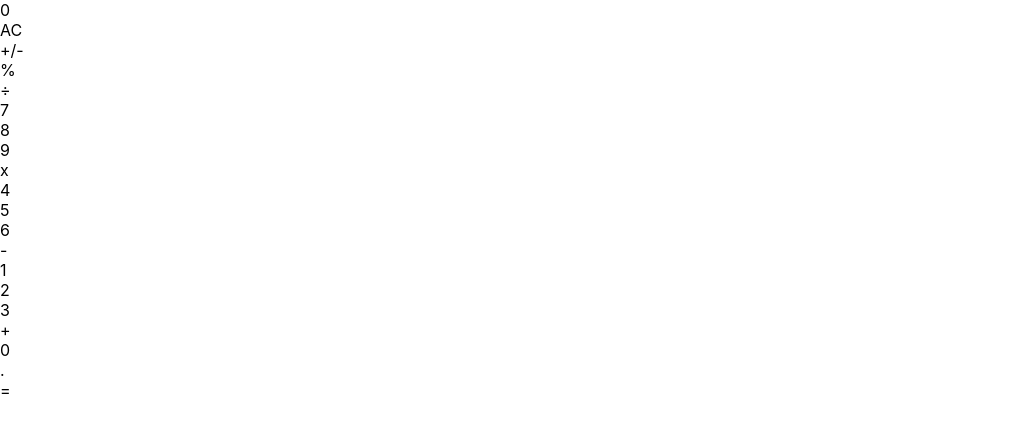
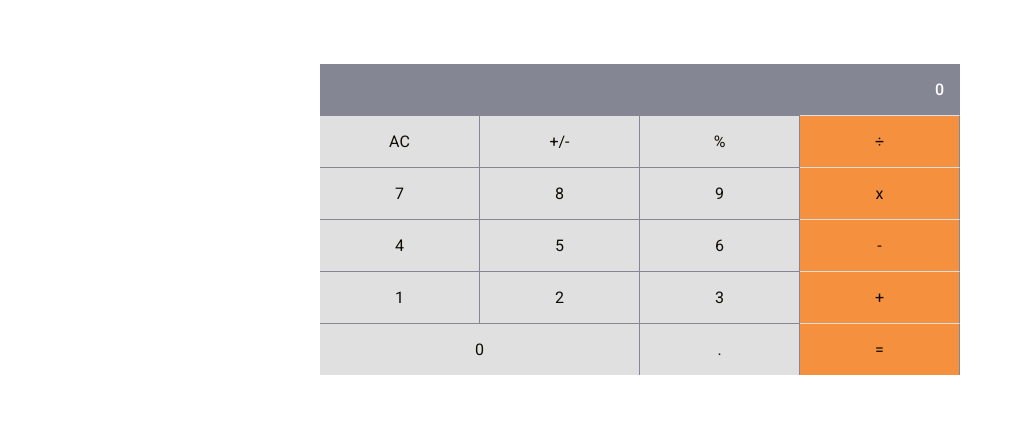
Before and after one commit to studiosnabeel/Math-Magician, a React (Create React App) app: page / in a window 1280 px wide. Shown: the top 432 px of the page, without its empty margins (0-1023 px from the left). Built offline with nearby package versions, Linux system fonts and the light colour scheme.

Commit message:
Add css style to calculator

```diff
--- a/src/index.css
+++ b/src/index.css
@@ -1,27 +1,67 @@
-body {
+@import url('https://fonts.googleapis.com/css2?family=Baloo+Bhai+2:wght@500;700&family=Lato:ital,wght@0,400;0,700;1,300;1,700&family=Roboto:wght@100;300;400;500;700;900&display=swap');
+
+* {
+  box-sizing: border-box;
   margin: 0;
-  font-family:
-    -apple-system,
-    BlinkMacSystemFont,
-    'Segoe UI',
-    'Roboto',
-    'Oxygen',
-    'Ubuntu',
-    'Cantarell',
-    'Fira Sans',
-    'Droid Sans',
-    'Helvetica Neue',
-    sans-serif;
-  -webkit-font-smoothing: antialiased;
-  -moz-osx-font-smoothing: grayscale;
+  padding: 0;
+  border: 0;
+  font-family: 'Roboto', sans-serif;
 }
 
-code {
-  font-family:
-    source-code-pro,
-    Menlo,
-    Monaco,
-    Consolas,
-    'Courier New',
-    monospace;
+:root {
+  --orange: #f5913e;
+  --lightgrey: rgb(224 224 224);
+  --darkgrey: rgb(133 134 147);
+  --midgrey: rgb(174, 174, 174);
+  --black: rgb(16 11 4);
 }
+
+.folder {
+  color: var(--black);
+}
+
+.Calculator {
+  background-color: var(--lightgrey);
+  width: 50%;
+  margin: 5% auto;
+}
+
+.row {
+  display: flex;
+  justify-content: center;
+  align-items: center;
+  width: 100%;
+}
+
+.row .res {
+  display: flex;
+  width: 100%;
+  justify-content: flex-end;
+  align-items: flex-end;
+  color: rgb(255, 255, 255);
+  padding: 16px;
+  font: 24px;
+  font-weight: 500;
+  background-color: var(--darkgrey);
+}
+
+.pads {
+  display: flex;
+  justify-content: center;
+  align-items: center;
+  padding: 16px;
+  width: 25%;
+  color: var(--black);
+  border-right: 1px solid var(--darkgrey);
+  border-top: 1px solid var(--darkgrey);
+}
+
+.pads:last-child {
+  color: var(--black);
+  border-top: 1px solid var(--lightgrey);
+  background-color: var(--orange);
+}
+
+.zero {
+  width: 50%;
+}
```
